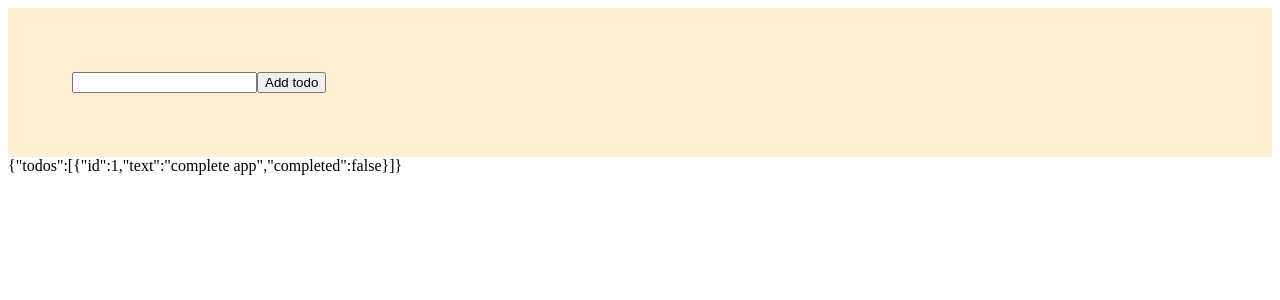
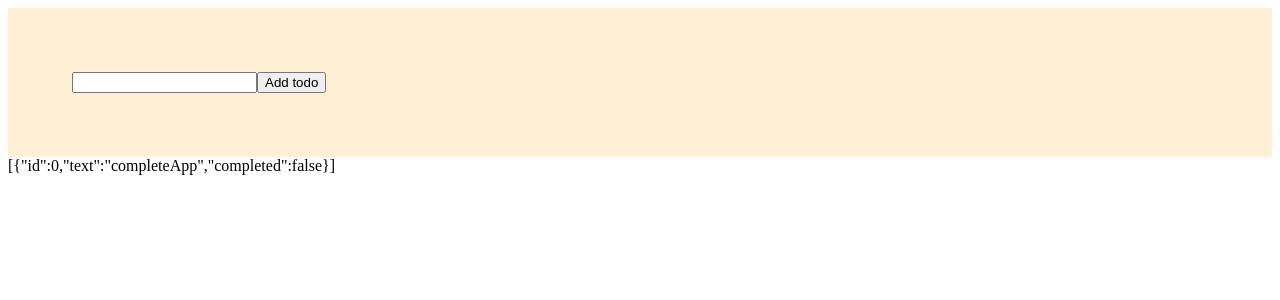
Before and after one commit to sharathvignesh/immer-talk, a React (Vite) app: page / in a window 1280 px wide. Shown: the top 300 px of the page. Built offline with nearby package versions, Linux system fonts and the light colour scheme.

Commit message:
actions, store, reducers set up

```diff
--- /dev/null
+++ b/src/actions/index.js
@@ -0,0 +1 @@
+export { default as toDoActions } from "./todos";
--- /dev/null
+++ b/src/actions/todos.js
@@ -0,0 +1,9 @@
+let nextTodoId = 0;
+
+const addTodo = text => ({
+  type: "ADD_TODO",
+  id: nextTodoId++,
+  text
+});
+
+export default { addTodo };
--- a/src/components/TodoList.js
+++ b/src/components/TodoList.js
@@ -1,16 +1,25 @@
 import React from "react";
 import { connect } from "react-redux";
+import { toDoActions } from "../actions/";
+class TodoList extends React.Component {
+  componentDidMount() {
+    this.props.addToDo("completeApp");
+  }
 
-class TodoList extends React.Component {
   render() {
     return <div>{JSON.stringify(this.props.todos)}</div>;
   }
 }
 
 const mapStoreToProps = store => ({
-  todos: store
+  todos: store.todos
 });
+
+const mapActionsToProps = dispatch => ({
+  addToDo: actionItem => dispatch(toDoActions.addTodo(actionItem))
+});
+
 export default connect(
   mapStoreToProps,
-  null
+  mapActionsToProps
 )(TodoList);
--- a/src/reducers/todos.js
+++ b/src/reducers/todos.js
@@ -1,12 +1,6 @@
 import produce from "immer";
 
-const initialState = [
-  {
-    id: 1,
-    text: "complete app",
-    completed: false
-  }
-];
+const initialState = [];
 
 const todos = (state = initialState, action) =>
   produce(state, draft => {
```
